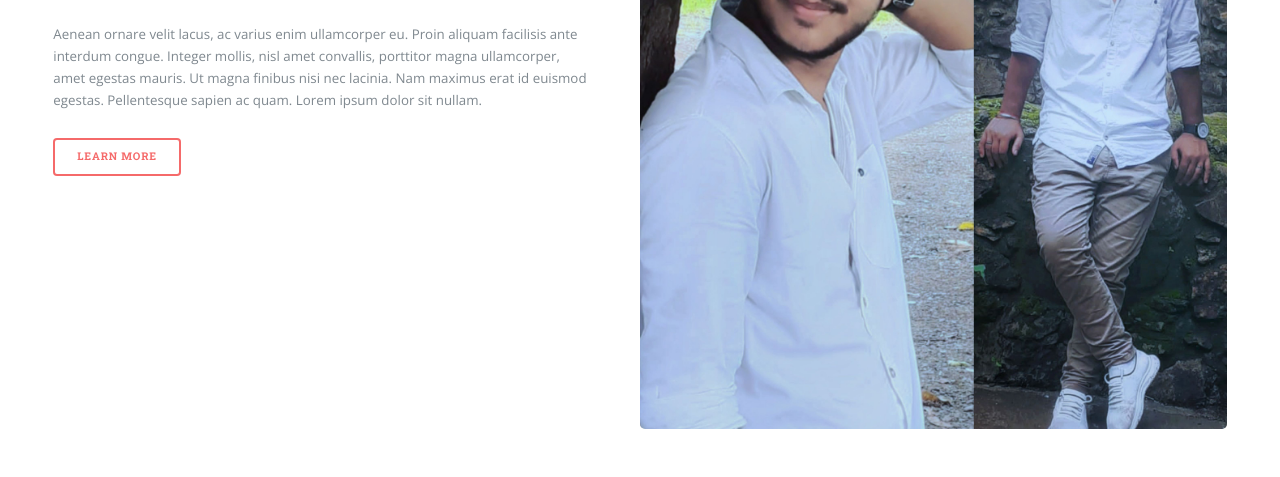
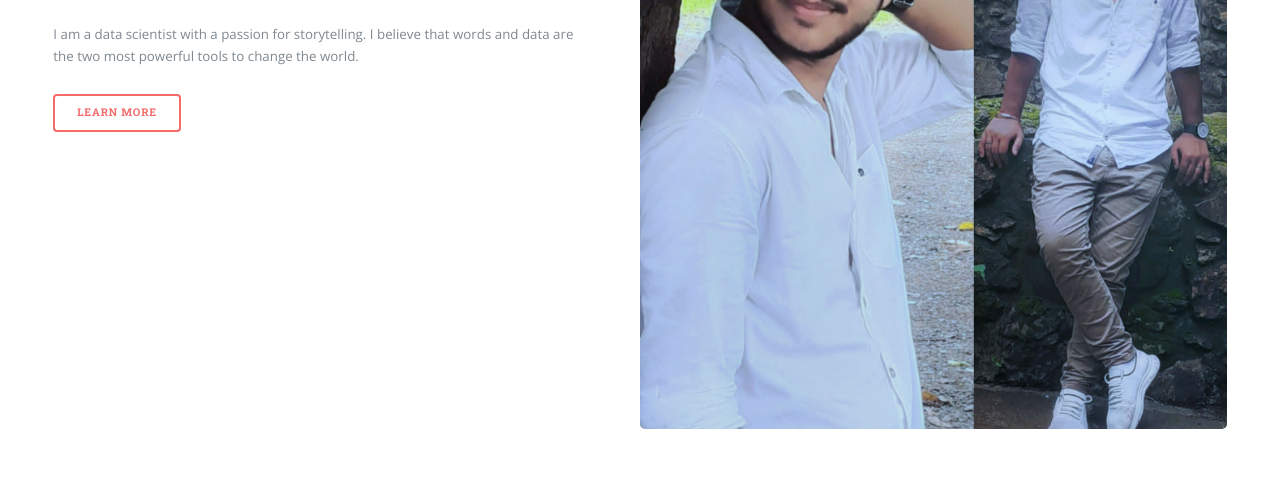
Before and after one commit to YuviMishra/portfolio-website, a plain HTML site: page index.html in a window 1280 px wide. Shown: the part 323-800 px from the top of the page. Drawn offline with nearby package versions, Linux system fonts and the light colour scheme.

Commit message:
Update index.html

```diff
--- a/index.html
+++ b/index.html
@@ -40,7 +40,7 @@
 											Data scienticst</h1>
 											<p>contemplative coder and analyst.inspired by tough problems</p>
 										</header>
-										<p>Aenean ornare velit lacus, ac varius enim ullamcorper eu. Proin aliquam facilisis ante interdum congue. Integer mollis, nisl amet convallis, porttitor magna ullamcorper, amet egestas mauris. Ut magna finibus nisi nec lacinia. Nam maximus erat id euismod egestas. Pellentesque sapien ac quam. Lorem ipsum dolor sit nullam.</p>
+										<p>I am a data scientist with a passion for storytelling. I believe that words and data are the two most powerful tools to change the world.</p>
 										<ul class="actions">
 											<li><a href="#" class="button big">Learn More</a></li>
 										</ul>
```
